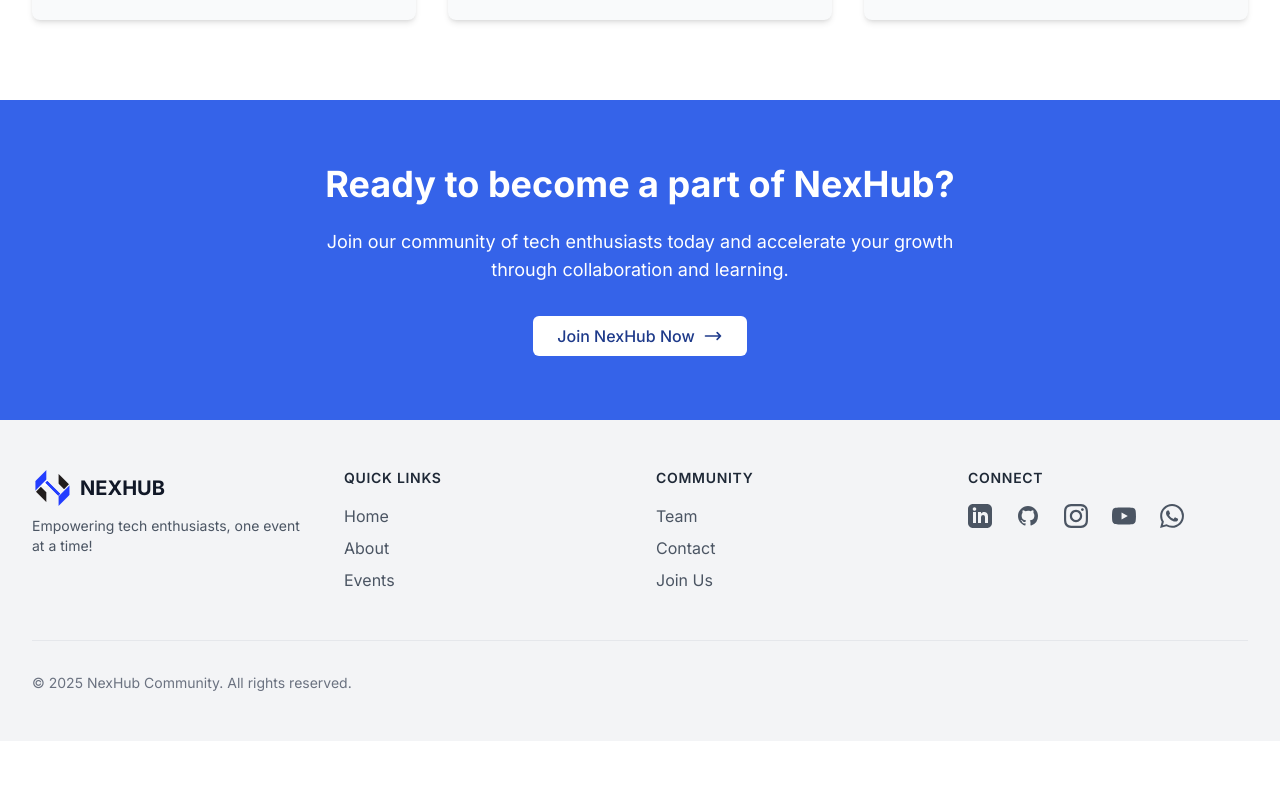
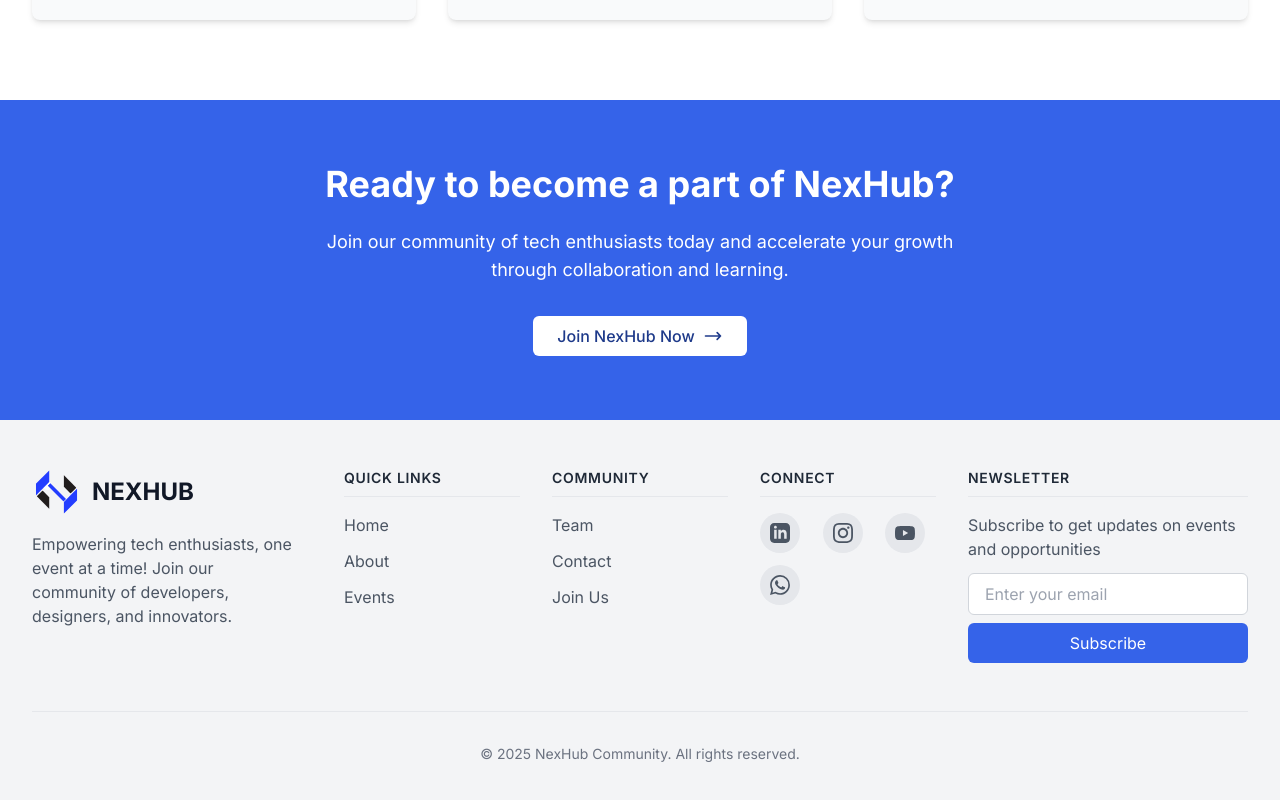
Before and after one commit to NexHub-Community/nexhubcommunity, a React (Vite) app: page / in a window 1280 px wide. Shown: the part 1732-2532 px from the top of the page. Before the commit the page ends 2473 px from the top, so only its background shows below. Built offline with nearby package versions, Linux system fonts and the light colour scheme.

Commit message:
Add files via upload

```diff
--- a/src/components/Footer.tsx
+++ b/src/components/Footer.tsx
@@ -1,24 +1,54 @@
+import React, { useState } from 'react';
 import { Link } from 'react-router-dom';
 import logo from '../assets/OtherImages/logo.svg';
 
 const Footer = () => {
+  const [email, setEmail] = useState('');
+  const [subscribed, setSubscribed] = useState(false);
+  const [error, setError] = useState('');
+
+  const handleSubscribe = (e: React.FormEvent) => {
+    e.preventDefault();
+    setError('');
+
+    // Simple email validation
+    if (!email || !/^\S+@\S+\.\S+$/.test(email)) {
+      setError('Please enter a valid email address');
+      return;
+    }
+
+    // Mock subscription - in a real app, you'd call an API here
+    setSubscribed(true);
+    setEmail('');
+
+    // Reset the success message after 5 seconds
+    setTimeout(() => {
+      setSubscribed(false);
+    }, 5000);
+  };
+
   return (
     <footer className="bg-gray-100 dark:bg-gray-800 transition-colors duration-200">
       <div className="container mx-auto py-12 px-4 sm:px-6 lg:px-8">
-        <div className="grid grid-cols-1 md:grid-cols-4 gap-8">
-          <div className="col-span-1 md:col-span-1">
+        {/* Main footer content - 12 column grid */}
+        <div className="grid grid-cols-1 sm:grid-cols-2 lg:grid-cols-12 gap-8">
+          {/* Logo and description - spans 3 columns on large screens */}
+          <div className="lg:col-span-3 sm:col-span-2 col-span-1">
             <Link to="/" className="flex items-center">
-              <img src={logo} alt="NexHub Logo" className="h-10 w-auto" />
-              <span className="ml-2 text-xl font-bold text-gray-900 dark:text-white">NEXHUB</span>
+              <img src={logo} alt="NexHub Logo" className="h-12 w-auto" />
+              <span className="ml-3 text-2xl font-bold text-gray-900 dark:text-white">NEXHUB</span>
             </Link>
-            <p className="mt-2 text-sm text-gray-600 dark:text-gray-300">
-              Empowering tech enthusiasts, one event at a time!
+            <p className="mt-4 text-base text-gray-600 dark:text-gray-300 pr-4">
+              Empowering tech enthusiasts, one event at a time! Join our community of developers, designers, and innovators.
             </p>
           </div>
 
-          <div>
-            <h3 className="text-sm font-semibold text-gray-800 dark:text-gray-100 uppercase tracking-wider">Quick Links</h3>
-            <ul className="mt-4 space-y-2">
+          {/* Quick Links - spans 2 columns */}
+          <div className="lg:col-span-2 sm:col-span-1 col-span-1">
+            <h3 className="text-sm font-semibold text-gray-800 dark:text-gray-100 uppercase tracking-wider pb-2 border-b border-gray-200 dark:border-gray-700">
+              Quick Links
+            </h3>
+            <ul className="mt-4 space-y-3">
               <li>
                 <Link to="/" className="text-gray-600 hover:text-primary dark:text-gray-300 dark:hover:text-primary-light">
                   Home
@@ -37,9 +67,12 @@
             </ul>
           </div>
 
-          <div>
-            <h3 className="text-sm font-semibold text-gray-800 dark:text-gray-100 uppercase tracking-wider">Community</h3>
-            <ul className="mt-4 space-y-2">
+          {/* Community Links - spans 2 columns */}
+          <div className="lg:col-span-2 sm:col-span-1 col-span-1">
+            <h3 className="text-sm font-semibold text-gray-800 dark:text-gray-100 uppercase tracking-wider pb-2 border-b border-gray-200 dark:border-gray-700">
+              Community
+            </h3>
+            <ul className="mt-4 space-y-3">
               <li>
                 <Link to="/team" className="text-gray-600 hover:text-primary dark:text-gray-300 dark:hover:text-primary-light">
                   Team
@@ -58,44 +91,104 @@
             </ul>
           </div>
 
-          <div>
-            <h3 className="text-sm font-semibold text-gray-800 dark:text-gray-100 uppercase tracking-wider">Connect</h3>
-            <div className="mt-4 flex space-x-6">
-              <a href="https://www.linkedin.com/in/nexhubcommunity/" target="_blank" rel="noopener noreferrer" className="text-gray-600 hover:text-primary dark:text-gray-300 dark:hover:text-primary-light">
-                <span className="sr-only">LinkedIn</span>
-                <svg className="h-6 w-6" fill="currentColor" viewBox="0 0 24 24" aria-hidden="true">
+          {/* Social Media - spans 2 columns */}
+          <div className="lg:col-span-2 sm:col-span-2 col-span-1">
+            <h3 className="text-sm font-semibold text-gray-800 dark:text-gray-100 uppercase tracking-wider pb-2 border-b border-gray-200 dark:border-gray-700">
+              Connect
+            </h3>
+            <div className="mt-4 grid grid-cols-3 gap-3">
+              <a
+                href="https://www.linkedin.com/in/nexhubcommunity/"
+                target="_blank"
+                rel="noopener noreferrer"
+                className="flex items-center justify-center h-10 w-10 rounded-full bg-gray-200 hover:bg-blue-500 hover:text-white dark:bg-gray-700 dark:hover:bg-blue-600 text-gray-600 dark:text-gray-300 transition-colors duration-200"
+                aria-label="LinkedIn"
+              >
+                <svg className="h-5 w-5" fill="currentColor" viewBox="0 0 24 24" aria-hidden="true">
                   <path d="M19 0h-14c-2.761 0-5 2.239-5 5v14c0 2.761 2.239 5 5 5h14c2.762 0 5-2.239 5-5v-14c0-2.761-2.238-5-5-5zm-11 19h-3v-11h3v11zm-1.5-12.268c-.966 0-1.75-.79-1.75-1.764s.784-1.764 1.75-1.764 1.75.79 1.75 1.764-.783 1.764-1.75 1.764zm13.5 12.268h-3v-5.604c0-3.368-4-3.113-4 0v5.604h-3v-11h3v1.765c1.396-2.586 7-2.777 7 2.476v6.759z"/>
                 </svg>
               </a>
-              <a href="https://github.com/NexHub-Community" target="_blank" rel="noopener noreferrer" className="text-gray-600 hover:text-primary dark:text-gray-300 dark:hover:text-primary-light">
-                <span className="sr-only">GitHub</span>
-                <svg className="h-6 w-6" fill="currentColor" viewBox="0 0 24 24" aria-hidden="true">
-                  <path fillRule="evenodd" d="M12 2C6.477 2 2 6.484 2 12.017c0 4.425 2.865 8.18 6.839 9.504.5.092.682-.217.682-.483 0-.237-.008-.868-.013-1.703-2.782.605-3.369-1.343-3.369-1.343-.454-1.158-1.11-1.466-1.11-1.466-.908-.62.069-.608.069-.608 1.003.07 1.531 1.032 1.531 1.032.892 1.53 2.341 1.088 2.91.832.092-.647.35-1.088.636-1.338-2.22-.253-4.555-1.113-4.555-4.951 0-1.093.39-1.988 1.029-2.688-.103-.253-.446-1.272.098-2.65 0 0 .84-.27 2.75 1.026A9.564 9.564 0 0112 6.844c.85.004 1.705.115 2.504.337 1.909-1.296 2.747-1.027 2.747-1.027.546 1.379.202 2.398.1 2.651.64.7 1.028 1.595 1.028 2.688 0 3.848-2.339 4.695-4.566 4.943.359.309.678.92.678 1.855 0 1.338-.012 2.419-.012 2.747 0 .268.18.58.688.482A10.019 10.019 0 0022 12.017C22 6.484 17.522 2 12 2z" clipRule="evenodd" />
-                </svg>
-              </a>
-              <a href="https://www.instagram.com/nexhubcommunity/" target="_blank" rel="noopener noreferrer" className="text-gray-600 hover:text-primary dark:text-gray-300 dark:hover:text-primary-light">
-                <span className="sr-only">Instagram</span>
-                <svg className="h-6 w-6" fill="currentColor" viewBox="0 0 24 24" aria-hidden="true">
+              <a
+                href="https://www.instagram.com/nexhubcommunity/"
+                target="_blank"
+                rel="noopener noreferrer"
+                className="flex items-center justify-center h-10 w-10 rounded-full bg-gray-200 hover:bg-pink-500 hover:text-white dark:bg-gray-700 dark:hover:bg-pink-600 text-gray-600 dark:text-gray-300 transition-colors duration-200"
+                aria-label="Instagram"
+              >
+                <svg className="h-5 w-5" fill="currentColor" viewBox="0 0 24 24" aria-hidden="true">
                   <path d="M12 2.163c3.204 0 3.584.012 4.85.07 3.252.148 4.771 1.691 4.919 4.919.058 1.265.069 1.645.069 4.849 0 3.205-.012 3.584-.069 4.849-.149 3.225-1.664 4.771-4.919 4.919-1.266.058-1.644.07-4.85.07-3.204 0-3.584-.012-4.849-.07-3.26-.149-4.771-1.699-4.919-4.92-.058-1.265-.07-1.644-.07-4.849 0-3.204.013-3.583.07-4.849.149-3.227 1.664-4.771 4.919-4.919 1.266-.057 1.645-.069 4.849-.069zm0-2.163c-3.259 0-3.667.014-4.947.072-4.358.2-6.78 2.618-6.98 6.98-.059 1.281-.073 1.689-.073 4.948 0 3.259.014 3.668.072 4.948.2 4.358 2.618 6.78 6.98 6.98 1.281.058 1.689.072 4.948.072 3.259 0 3.668-.014 4.948-.072 4.354-.2 6.782-2.618 6.979-6.98.059-1.28.073-1.689.073-4.948 0-3.259-.014-3.667-.072-4.947-.196-4.354-2.617-6.78-6.979-6.98-1.281-.059-1.69-.073-4.949-.073zm0 5.838c-3.403 0-6.162 2.759-6.162 6.162s2.759 6.163 6.162 6.163 6.162-2.759 6.162-6.163c0-3.403-2.759-6.162-6.162-6.162zm0 10.162c-2.209 0-4-1.79-4-4 0-2.209 1.791-4 4-4s4 1.791 4 4c0 2.21-1.791 4-4 4zm6.406-11.845c-.796 0-1.441.645-1.441 1.44s.645 1.44 1.441 1.44c.795 0 1.439-.645 1.439-1.44s-.644-1.44-1.439-1.44z"/>
                 </svg>
               </a>
-              <a href="https://www.youtube.com/channel/UCUHmRuQ9ELLTC9lVeTtEQpw" target="_blank" rel="noopener noreferrer" className="text-gray-600 hover:text-primary dark:text-gray-300 dark:hover:text-primary-light">
-                <span className="sr-only">YouTube</span>
-                <svg className="h-6 w-6" fill="currentColor" viewBox="0 0 24 24" aria-hidden="true">
+              <a
+                href="https://www.youtube.com/channel/UCUHmRuQ9ELLTC9lVeTtEQpw"
+                target="_blank"
+                rel="noopener noreferrer"
+                className="flex items-center justify-center h-10 w-10 rounded-full bg-gray-200 hover:bg-red-500 hover:text-white dark:bg-gray-700 dark:hover:bg-red-600 text-gray-600 dark:text-gray-300 transition-colors duration-200"
+                aria-label="YouTube"
+              >
+                <svg className="h-5 w-5" fill="currentColor" viewBox="0 0 24 24" aria-hidden="true">
                   <path d="M23.498 6.186a3.016 3.016 0 0 0-2.122-2.136C19.505 3.545 12 3.545 12 3.545s-7.505 0-9.377.505A3.017 3.017 0 0 0 .502 6.186C0 8.07 0 12 0 12s0 3.93.502 5.814a3.016 3.016 0 0 0 2.122 2.136c1.871.505 9.376.505 9.376.505s7.505 0 9.377-.505a3.015 3.015 0 0 0 2.122-2.136C24 15.93 24 12 24 12s0-3.93-.502-5.814zM9.545 15.568V8.432L15.818 12l-6.273 3.568z"/>
                 </svg>
               </a>
-              <a href="https://chat.whatsapp.com/IrfYbZfyJGrF3KuPiM8ElH" target="_blank" rel="noopener noreferrer" className="text-gray-600 hover:text-primary dark:text-gray-300 dark:hover:text-primary-light">
-                <span className="sr-only">WhatsApp</span>
-                <svg className="h-6 w-6" fill="currentColor" viewBox="0 0 24 24" aria-hidden="true">
+              <a
+                href="https://chat.whatsapp.com/IrfYbZfyJGrF3KuPiM8ElH"
+                target="_blank"
+                rel="noopener noreferrer"
+                className="flex items-center justify-center h-10 w-10 rounded-full bg-gray-200 hover:bg-green-500 hover:text-white dark:bg-gray-700 dark:hover:bg-green-600 text-gray-600 dark:text-gray-300 transition-colors duration-200"
+                aria-label="WhatsApp"
+              >
+                <svg className="h-5 w-5" fill="currentColor" viewBox="0 0 24 24" aria-hidden="true">
                   <path d="M17.472 14.382c-.297-.149-1.758-.867-2.03-.967-.273-.099-.471-.148-.67.15-.197.297-.767.966-.94 1.164-.173.199-.347.223-.644.075-.297-.15-1.255-.463-2.39-1.475-.883-.788-1.48-1.761-1.653-2.059-.173-.297-.018-.458.13-.606.134-.133.298-.347.446-.52.149-.174.198-.298.298-.497.099-.198.05-.371-.025-.52-.075-.149-.669-1.612-.916-2.207-.242-.579-.487-.5-.669-.51-.173-.008-.371-.01-.57-.01-.198 0-.52.074-.792.372-.272.297-1.04 1.016-1.04 2.479 0 1.462 1.065 2.875 1.213 3.074.149.198 2.096 3.2 5.077 4.487.709.306 1.262.489 1.694.625.712.227 1.36.195 1.871.118.571-.085 1.758-.719 2.006-1.413.248-.694.248-1.289.173-1.413-.074-.124-.272-.198-.57-.347m-5.421 7.403h-.004a9.87 9.87 0 01-5.031-1.378l-.361-.214-3.741.982.998-3.648-.235-.374a9.86 9.86 0 01-1.51-5.26c.001-5.45 4.436-9.884 9.888-9.884 2.64 0 5.122 1.03 6.988 2.898a9.825 9.825 0 012.893 6.994c-.003 5.45-4.437 9.884-9.885 9.884m8.413-18.297A11.815 11.815 0 0012.05 0C5.495 0 .16 5.335.157 11.892c0 2.096.547 4.142 1.588 5.945L.057 24l6.305-1.654a11.882 11.882 0 005.683 1.448h.005c6.554 0 11.89-5.335 11.893-11.893a11.821 11.821 0 00-3.48-8.413Z"/>
                 </svg>
               </a>
             </div>
           </div>
+
+          {/* Newsletter - spans 3 columns */}
+          <div className="lg:col-span-3 sm:col-span-2 col-span-1">
+            <h3 className="text-sm font-semibold text-gray-800 dark:text-gray-100 uppercase tracking-wider pb-2 border-b border-gray-200 dark:border-gray-700">
+              Newsletter
+            </h3>
+            <div className="mt-4">
+              <p className="text-gray-600 dark:text-gray-300 mb-3">
+                Subscribe to get updates on events and opportunities
+              </p>
+              {subscribed ? (
+                <div className="p-3 bg-green-100 text-green-800 dark:bg-green-800/30 dark:text-green-400 rounded-md">
+                  Thanks for subscribing!
+                </div>
+              ) : (
+                <form onSubmit={handleSubscribe} className="space-y-2">
+                  <div>
+                    <label htmlFor="email-input" className="sr-only">Email address</label>
+                    <input
+                      id="email-input"
+                      type="email"
+                      value={email}
+                      onChange={(e) => setEmail(e.target.value)}
+                      placeholder="Enter your email"
+                      className="w-full px-4 py-2 border rounded-md border-gray-300 dark:border-gray-600 dark:bg-gray-700 dark:text-white focus:outline-none focus:ring-2 focus:ring-primary dark:focus:ring-primary-light"
+                      required
+                    />
+                    {error && (
+                      <p className="mt-1 text-xs text-red-600 dark:text-red-400">{error}</p>
+                    )}
+                  </div>
+                  <button
+                    type="submit"
+                    className="w-full px-4 py-2 bg-primary text-white rounded-md hover:bg-primary-dark focus:outline-none focus:ring-2 focus:ring-offset-2 focus:ring-primary dark:bg-primary-light dark:hover:bg-primary-light/90"
+                  >
+                    Subscribe
+                  </button>
+                </form>
+              )}
+            </div>
+          </div>
         </div>
+
+        {/* Copyright Section */}
         <div className="mt-12 pt-8 border-t border-gray-200 dark:border-gray-700">
-          <div className="flex flex-col md:flex-row justify-between items-center">
+          <div className="text-center">
             <p className="text-sm text-gray-500 dark:text-gray-400">
               © {new Date().getFullYear()} NexHub Community. All rights reserved.
             </p>
```
